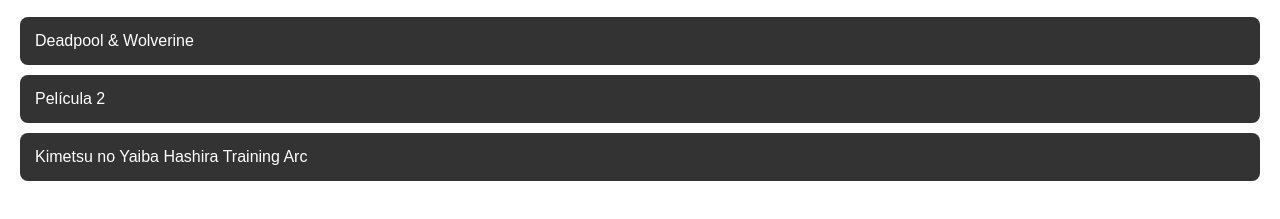
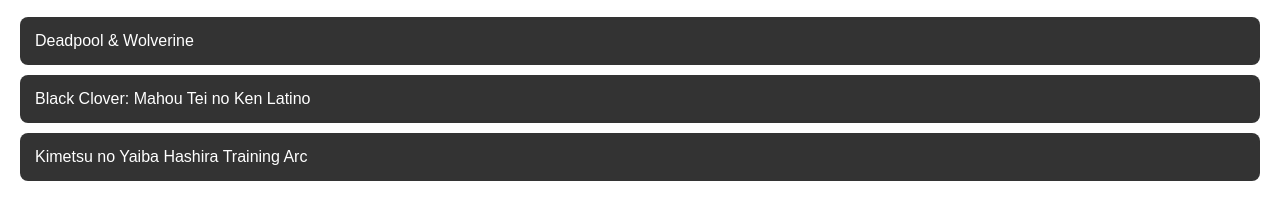
Before and after one commit to Al0ne0/ZX-FILM, a plain HTML site: page ZX FILM.HTML in a window 1280 px wide. Shown: the part 61-280 px from the top of the page. Drawn offline with Linux system fonts and the light colour scheme.

Commit message:
Update ZX FILM.HTML

```diff
--- a/ZX FILM.HTML
+++ b/ZX FILM.HTML
@@ -96,8 +96,8 @@
             },
             {
                 type: 'movie',
-                title: 'Película 2',
-                url: 'https://drive.google.com/file/d/1IRvDZ7RnEE-leQEq2XZpt78sSPPKL1Cm/preview'
+                title: 'Black Clover: Mahou Tei no Ken Latino',
+                url: 'https://drive.google.com/file/d/1JbrWL0qSLNt6REI-CQBrjS-C-JGJVd-i/preview'
             },
             {
                 type: 'series', // Indica que es una serie
```
